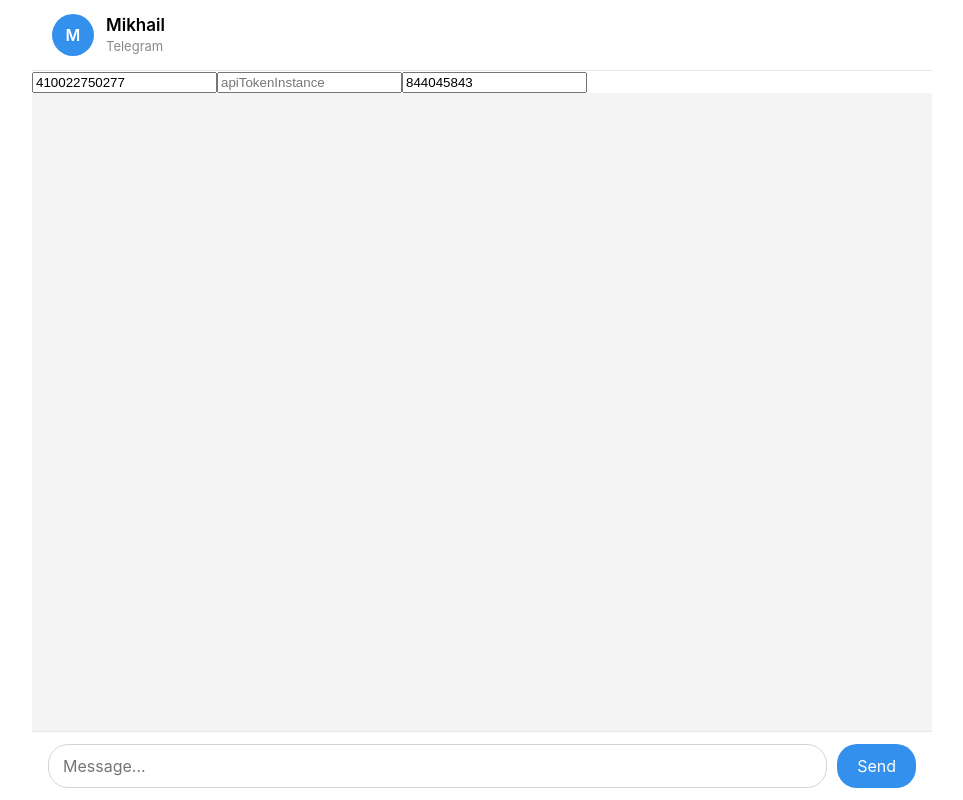
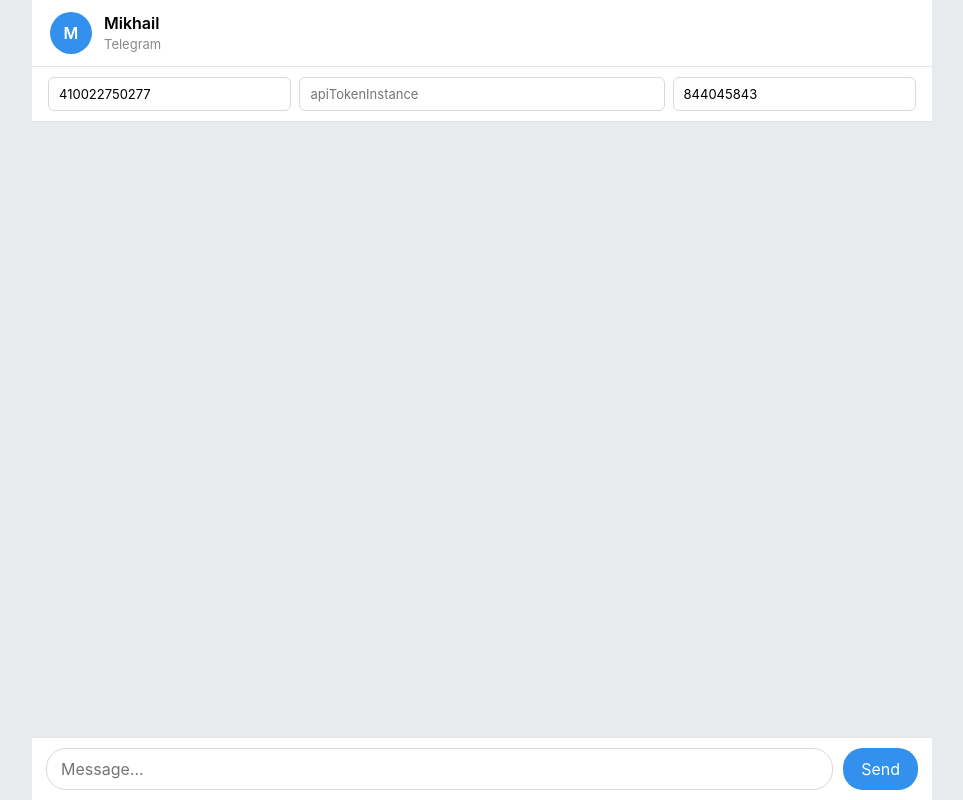
Before and after one commit to ivannikovmn/telegram-chat-ui, a React (Vite) app: page / in a window 1280 px wide. Shown: the whole page, without its empty margins (158-1121 px from the left). Built offline with nearby package versions, Linux system fonts and the light colour scheme.

Commit message:
style: refine Telegram chat UI

```diff
--- a/src/App.css
+++ b/src/App.css
@@ -1,5 +1,9 @@
 #root {
   min-height: 100vh;
+}
+
+body {
+  background: #e7ebee;
 }
 
 .chat {
@@ -11,28 +15,53 @@
   background: #ffffff;
 }
 
+.settings {
+  display: grid;
+  grid-template-columns: 1fr 1.5fr 1fr;
+  gap: 8px;
+  padding: 10px 16px;
+  background: #ffffff;
+  border-bottom: 1px solid #e1e5e8;
+}
+
+.settings input {
+  min-width: 0;
+  padding: 8px 10px;
+  border: 1px solid #d6dadd;
+  border-radius: 6px;
+  font: inherit;
+  font-size: 13px;
+  outline: none;
+}
+
+.settings input:focus {
+  border-color: #3390ec;
+}
+
 .chat-header {
   display: flex;
   align-items: center;
   gap: 12px;
-  padding: 14px 20px;
-  border-bottom: 1px solid #e5e7eb;
+  padding: 12px 18px;
+  background: #ffffff;
+  border-bottom: 1px solid #e1e5e8;
 }
 
 .avatar {
   width: 42px;
   height: 42px;
-  border-radius: 50%;
+  flex-shrink: 0;
   display: grid;
   place-items: center;
+  border-radius: 50%;
   background: #3390ec;
-  color: white;
+  color: #ffffff;
   font-weight: 600;
 }
 
 .chat-header h1 {
   margin: 0;
-  font-size: 17px;
+  font-size: 16px;
   font-weight: 600;
 }
 
@@ -45,43 +74,53 @@
   flex: 1;
   display: flex;
   flex-direction: column;
-  gap: 8px;
+  gap: 6px;
   padding: 20px;
   overflow-y: auto;
-  background: #f4f4f5;
+  background: #e7ebee;
 }
 
 .message {
   max-width: 65%;
-  padding: 9px 12px;
-  border-radius: 12px;
+  padding: 8px 11px;
+  border-radius: 10px;
   line-height: 1.4;
   word-break: break-word;
+  font-size: 14px;
 }
 
 .message-incoming {
   align-self: flex-start;
   background: #ffffff;
+  border-bottom-left-radius: 3px;
 }
 
 .message-outgoing {
   align-self: flex-end;
   background: #d9fdd3;
+  border-bottom-right-radius: 3px;
+}
+
+.error {
+  padding: 8px 16px;
+  color: #c0392b;
+  background: #fff1f0;
+  font-size: 13px;
 }
 
 .message-form {
   display: flex;
   gap: 10px;
-  padding: 12px 16px;
-  border-top: 1px solid #e5e7eb;
+  padding: 10px 14px;
   background: #ffffff;
+  border-top: 1px solid #e1e5e8;
 }
 
 .message-form input {
   flex: 1;
   min-width: 0;
-  padding: 11px 14px;
-  border: 1px solid #d1d5db;
+  padding: 10px 14px;
+  border: 1px solid #d6dadd;
   border-radius: 20px;
   font: inherit;
   outline: none;
@@ -92,11 +131,11 @@
 }
 
 .message-form button {
-  padding: 0 20px;
+  padding: 0 18px;
   border: none;
   border-radius: 20px;
   background: #3390ec;
-  color: white;
+  color: #ffffff;
   font: inherit;
   cursor: pointer;
 }
@@ -105,16 +144,29 @@
   background: #2b7dcc;
 }
 
+.message-form button:disabled {
+  cursor: default;
+  opacity: 0.6;
+}
+
 @media (max-width: 600px) {
+  .chat {
+    width: 100%;
+  }
+
+  .settings {
+    grid-template-columns: 1fr;
+  }
+
   .message {
     max-width: 80%;
-  }
-
-  .chat-header {
-    padding: 12px 14px;
   }
 
   .messages {
     padding: 14px;
   }
+
+  .chat-header {
+    padding: 10px 14px;
+  }
 }
```
